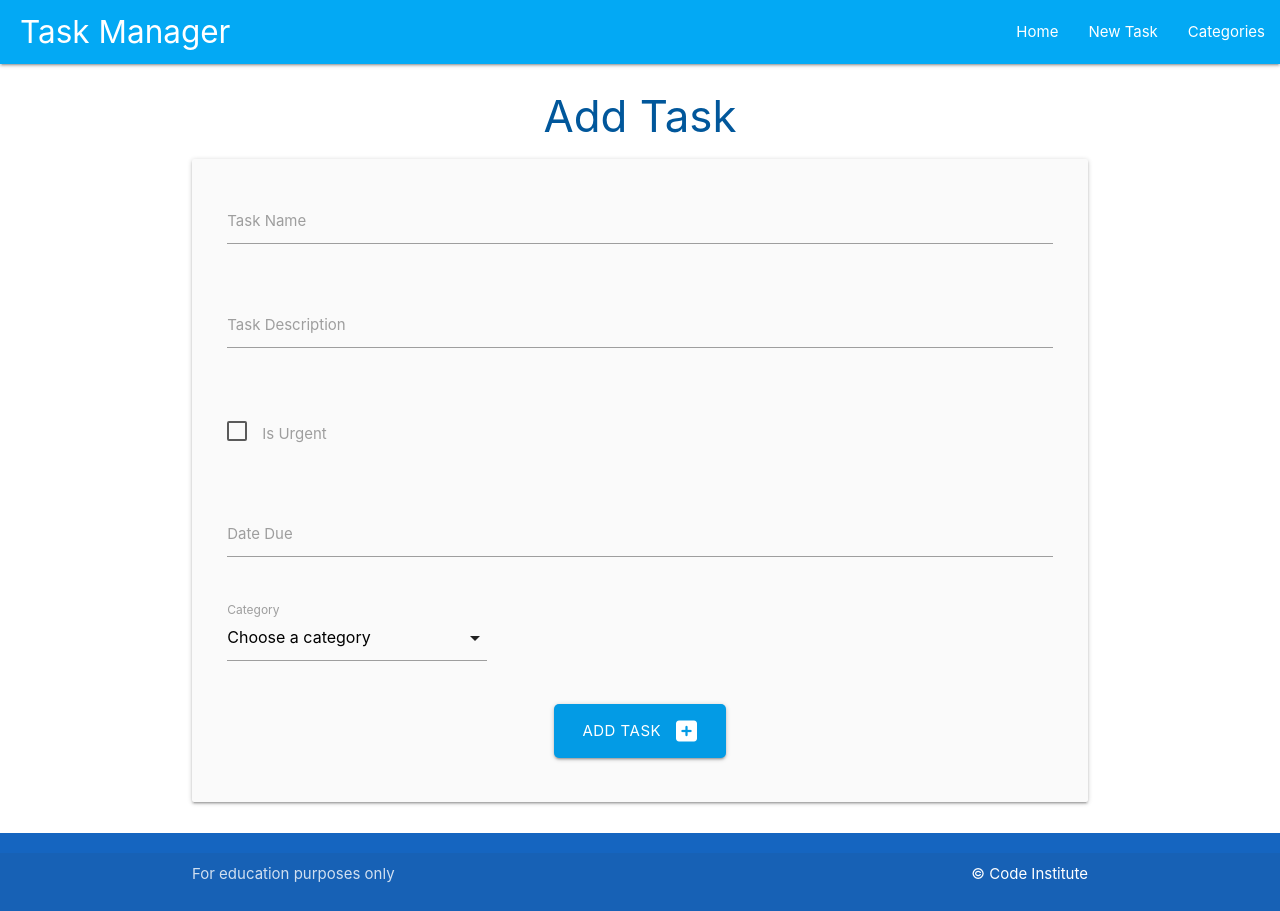
After one commit to emidiovaleretto/flask-sqlalchemy-task-manager, a Flask app: template taskmanager/templates/add_task.html in a window 1280 px wide. The commit adds this page. Run offline with Flask 2, Linux system fonts and the light colour scheme; the template is opened without the code that fills it, so the values that code supplies are empty.

Commit message:
Add task template.

```diff
--- /dev/null
+++ b/taskmanager/templates/add_task.html
@@ -0,0 +1,71 @@
+{% extends 'base.html' %}
+
+{% block content %}
+
+
+    <h3 class="light-blue-text text-darken-4 center-align">Add Task</h3>
+
+    <div class="row card-panel grey lighten-5">
+        <form class="col s12" method="POST" action="{{ url_for('add_task') }}">
+            <div class="row">
+                <div class="input-field col s12">
+                    <input id="task_name" name="task_name" minlength="3" maxlength="25" type="text" class="validate"
+                        required>
+                    <label for="task_name">Task Name</label>
+                </div>
+            </div>
+
+            <div class="row">
+                <div class="input-field col s12">
+                    <input id="task_description" name="task_description" minlength="3" maxlength="255" type="text"
+                        class="validate" required>
+                    <label for="task_description">Task Description</label>
+                </div>
+            </div>
+
+            <div class="row">
+                <div class="input-field col s12">
+                    <p>
+                        <label>
+                            <input type="checkbox" id="is_urgent" name="is_urgent" class="filled-in validate" required>
+                            <span>Is Urgent</span>
+                        </label>
+                    </p>
+                </div>
+            </div>
+
+            <div class="row">
+                <div class="input-field col s12">
+                    <input type="text" class="datepicker" id="date_due" name="date_due">
+                    <label for="date_due">Date Due</label>
+                </div>
+            </div>
+
+            <div class="row">
+                <div class="input-field col s4">
+                    <select>
+                        <option value="" id="categories" name="categories" disabled selected>Choose a category</option>
+
+                        {% for category in categories %}
+                            <option value="{{ category.category_name }}">{{ category.category_name }}</option>
+                        {% endfor %}
+
+                    </select>
+                    <label for="categories">Category</label>
+                </div>
+            </div>
+
+            <!-- submit button -->
+            <div class="row">
+                <div class="col s12 center-align">
+                    <button type="submit" class="btn-large light-blue darken-1">
+                        Add Task <i class="fas fa-plus-square right"></i>
+                    </button>
+                </div>
+            </div>
+        </form>
+    </div>
+
+
+
+{% endblock %}
```
Also changed, not shown: taskmanager/templates/tasks.html (+8 -0 lines).
